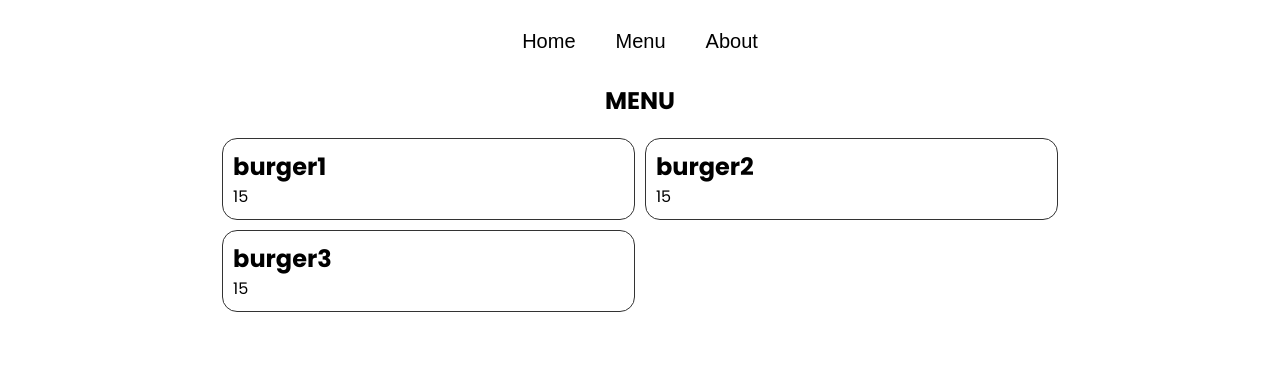
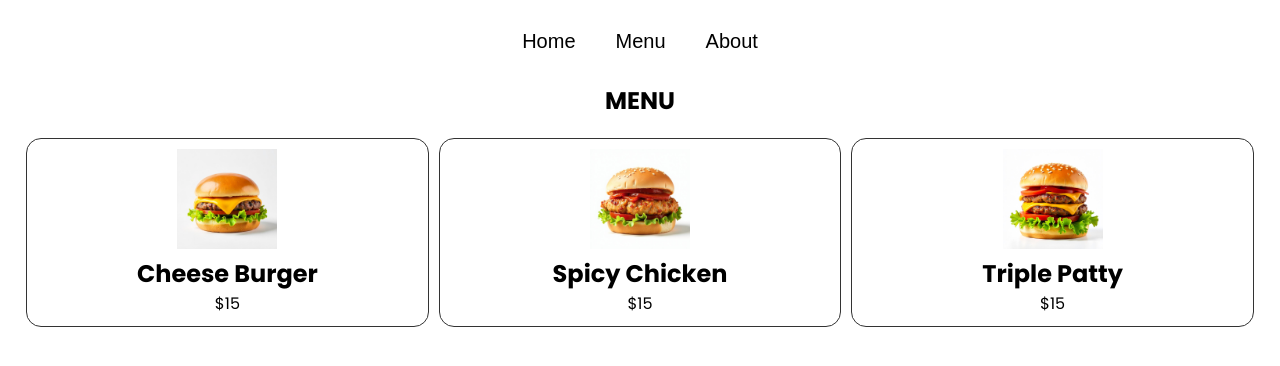
Before and after one commit to ecniv18/burger-restaurant, a website built with webpack: page src/template.html in a window 1280 px wide. Both pictures are taken after a click on the button "Menu". Built offline with nearby package versions, Linux system fonts and the light colour scheme.

Commit message:
IMPORT: images from asset for webpack to properly work with images

```diff
--- a/src/pages/menu/menu.css
+++ b/src/pages/menu/menu.css
@@ -8,7 +8,7 @@
 
 .menu-item-section {
   display: grid;
-  grid-template-columns: repeat(auto-fill, minmax(250px, 33.3%));
+  grid-template-columns: repeat(auto-fit, minmax(300px, 0.33fr));
   place-content: center;
   width: 100%;
   padding: 2rem;
@@ -20,4 +20,12 @@
   border: 1px solid #333;
   padding: 1rem;
   border-radius: 15px;
+  display: flex;
+  flex-direction: column;
+  align-items: center;
+
 }
+
+.menu-item-card-image img {
+  max-width: 100px;
+}
--- a/src/pages/menu/menu.js
+++ b/src/pages/menu/menu.js
@@ -1,11 +1,15 @@
 import "./menu.css";
+import cheeseBurger from "/src/asset/menu/cheese-burger.jpeg";
+import spicyChicken from "/src/asset/menu/spicy-chicken-burger.jpeg";
+import triplePatty from "/src/asset/menu/triple-patty-burger.jpeg";
+
 
 export default function menu() {
   // init
   const itemList = [
-    new MenuItem("burger1", 15, ""),
-    new MenuItem("burger2", 15, ""),
-    new MenuItem("burger3", 15, ""),
+    new MenuItem("Cheese Burger", 15, cheeseBurger ),
+    new MenuItem("Spicy Chicken", 15, spicyChicken ),
+    new MenuItem("Triple Patty", 15, triplePatty),
   ];
 
   // element creation
@@ -28,10 +32,7 @@ export default function menu() {
   // tree
   section.appendChild(h1);
   section.appendChild(itemSection);
-
-  itemList.forEach((item) => {
-    itemSection.appendChild(card(item));
-  });
+  appendElements(itemSection, itemList)
 
   return section;
 }
@@ -46,6 +47,7 @@ function card({ title, price, imageURL }) {
   // element creation
   const article = document.createElement("article");
   const backgroundImageContainer = document.createElement("div");
+  const imgElem = document.createElement("img");
   const titleElem = document.createElement("h2");
   const priceElem = document.createElement("p");
 
@@ -60,11 +62,24 @@ function card({ title, price, imageURL }) {
 
   // contents
   titleElem.innerText = title;
-  priceElem.innerText = price;
+  priceElem.innerText =` \$${price}`;
+  imgElem.src = imageURL;
+  imgElem.alt = `image of a ${title}`;
+
 
   // tree
+
+  article.appendChild(backgroundImageContainer)
   article.appendChild(titleElem);
   article.appendChild(priceElem);
 
+  backgroundImageContainer.appendChild(imgElem);
+
   return article;
 }
+
+function appendElements(targetElement, items) {
+  items.forEach((item) => {
+    targetElement.appendChild(card(item));
+  });
+}
```
